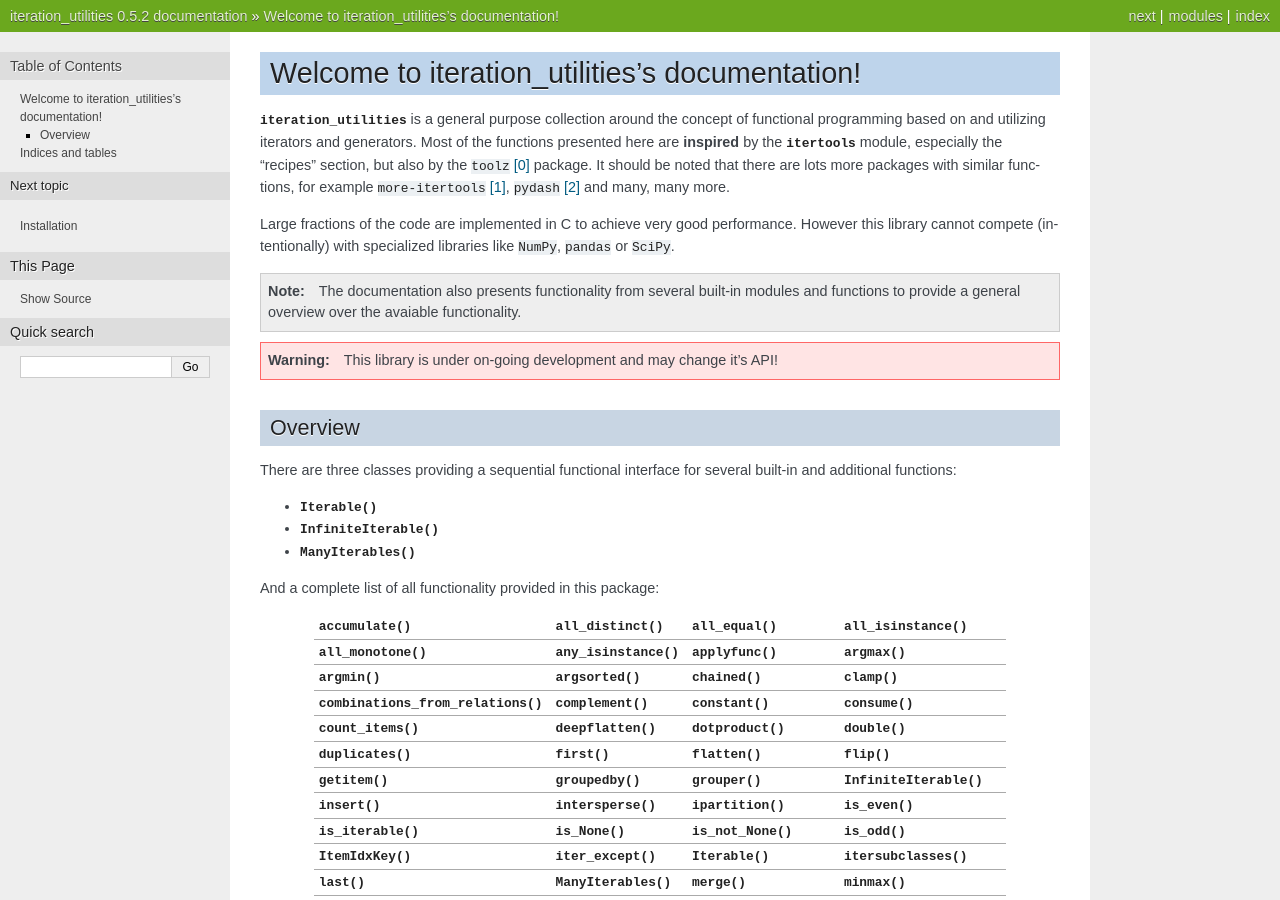
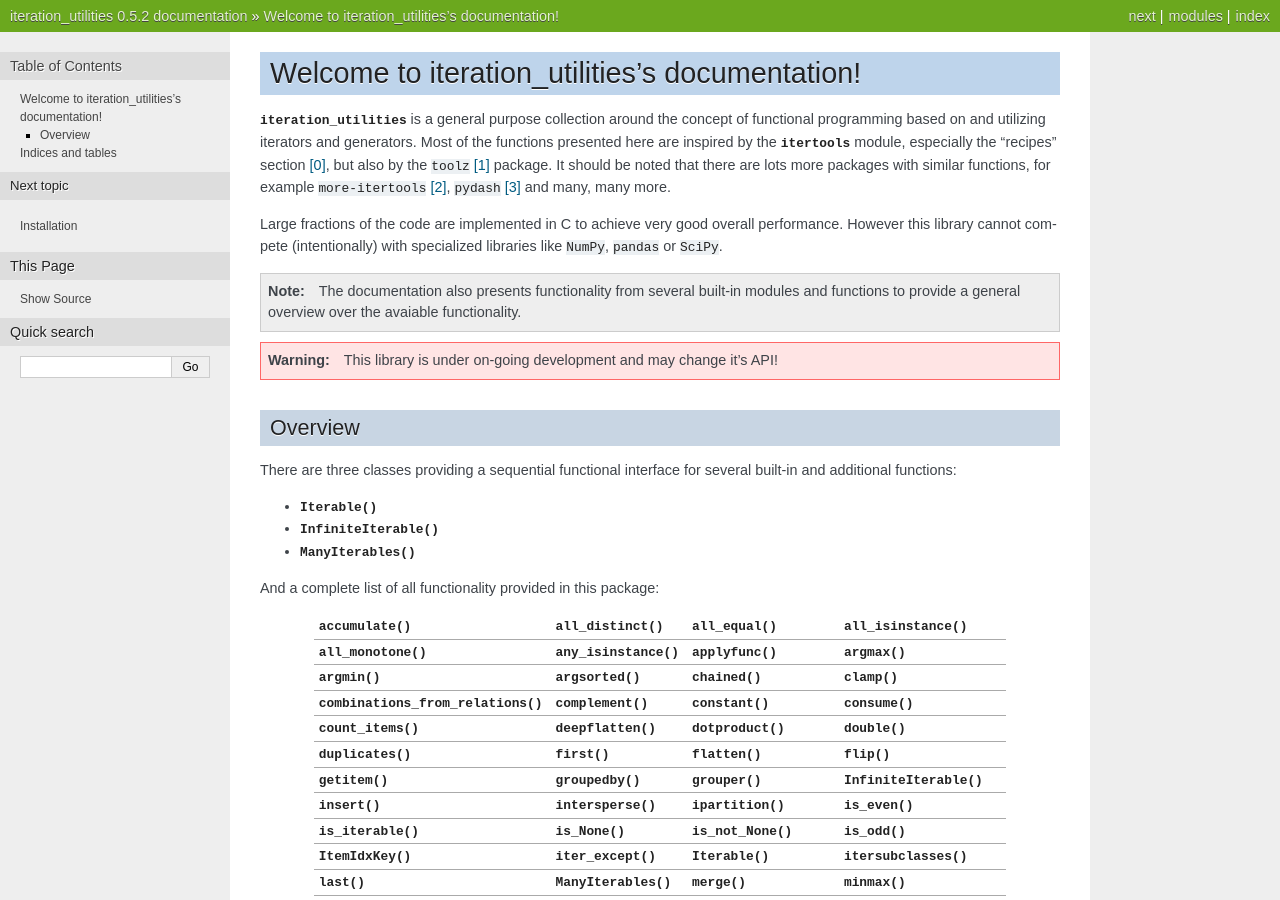
Before and after one commit to MSeifert04/iteration_utilities, a Sphinx documentation site: the page built from docs/index.rst, in a window 1280 px wide and 900 px high. Built offline with Sphinx 7.4.7, drawn with Linux system fonts in a browser that asks for light colours; some of the changed text lies outside the part shown.

Commit message:
some updates

```diff
--- a/docs/conf.py
+++ b/docs/conf.py
@@ -298,7 +298,7 @@ texinfo_documents = [(master_doc,                   # startdocname
 # sphinx.ext.autodoc
 # #############################################################################
 
-autoclass_content = "class"
+autoclass_content = "both"
 # autodoc_member_order
 autodoc_default_flags = ['members', 'inherited-members']
 autodoc_docstring_signature = True
--- a/docs/functools.rst
+++ b/docs/functools.rst
@@ -17,8 +17,8 @@ Functools for one function
 - :py:func:`functools.partial`, partially set the arguments of a function.
 - :py:func:`~iteration_utilities.partial`, partially set the arguments of a
   function; also accepting placeholders.
-- :py:class:`functools.partialmethod`, same as ``functools.partial`` but works
-  on methods.
+- :py:class:`functools.partialmethod`, same as :py:func:`functools.partial` but
+  works on methods.
 
 
 Functools for several functions
--- a/docs/index.rst
+++ b/docs/index.rst
@@ -6,13 +6,13 @@ Welcome to iteration_utilities's documentation!
 
 :py:mod:`iteration_utilities` is a general purpose collection around the
 concept of functional programming based on and utilizing iterators and
-generators. Most of the functions presented here are **inspired** by the
-:py:mod:`itertools` module, especially the "recipes" section, but also by the
-``toolz`` [0]_ package. It should be noted that there are lots more packages
-with similar functions, for example ``more-itertools`` [1]_, ``pydash`` [2]_
-and many, many more.
+generators. Most of the functions presented here are inspired by the
+:py:mod:`itertools` module, especially the "recipes" section [0]_, but also by
+the ``toolz`` [1]_ package. It should be noted that there are lots more
+packages with similar functions, for example ``more-itertools`` [2]_,
+``pydash`` [3]_ and many, many more.
 
-Large fractions of the code are implemented in C to achieve very good
+Large fractions of the code are implemented in C to achieve very good overall
 performance. However this library cannot compete (intentionally) with
 specialized libraries like ``NumPy``, ``pandas`` or ``SciPy``.
 
@@ -77,14 +77,20 @@ Contents:
    tipps
    copy_iterators
    misc
+
+
+.. toctree::
+   :maxdepth: 1
+
    api
    license
    CHANGES
    AUTHORS
 
-.. [0] https://toolz.readthedocs.io
-.. [1] https://more-itertools.readthedocs.io/en/latest/
-.. [2] https://pydash.readthedocs.io/en/latest/
+.. [0] https://docs.python.org/library/itertools.html#itertools-recipes
+.. [1] https://toolz.readthedocs.io
+.. [2] https://more-itertools.readthedocs.io/en/latest/
+.. [3] https://pydash.readthedocs.io/en/latest/
 
 Indices and tables
 ==================
```
Also changed, not shown: docs/installation.rst (+10 -9 lines), docs/reduce.rst (+8 -8 lines), 1 other file.
